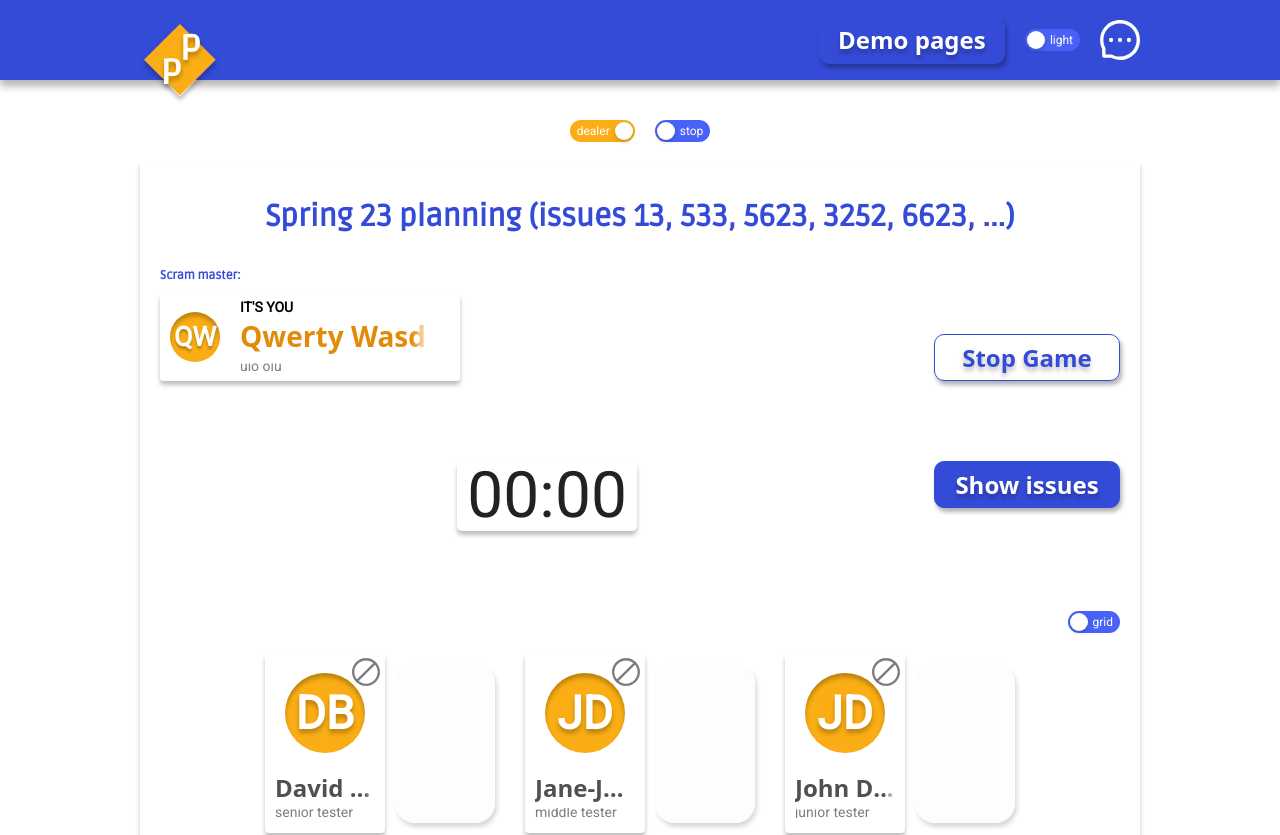
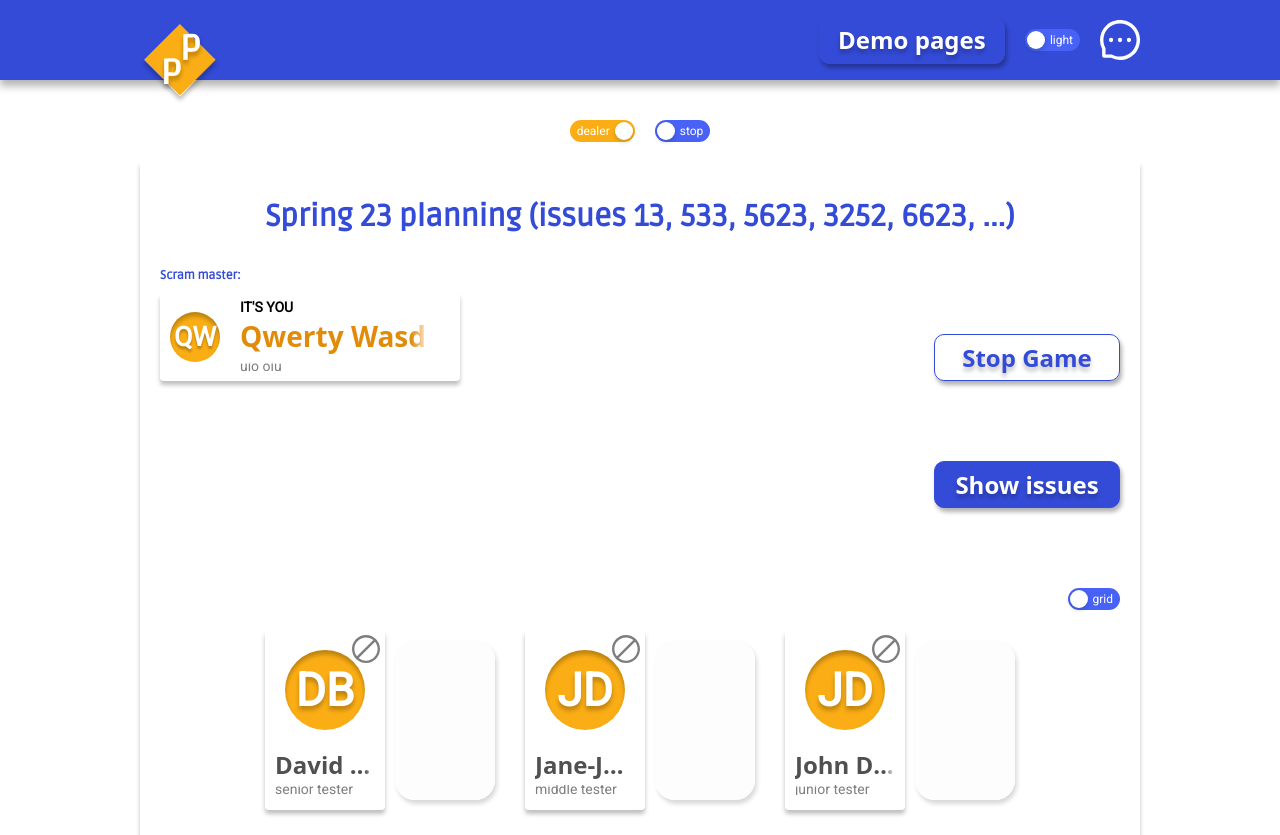
Before and after one commit to fronte-finem/RSS_React-2021Q3_Team-33_Pointing-Poker, a React (Vite) app: page /demo/game in a window 1280 px wide. Shown: the top 835 px of the page. Built offline with nearby package versions, Linux system fonts and the light colour scheme.

Commit message:
fix: timer visibility

```diff
--- a/client/src/components/pages/game/round/round.tsx
+++ b/client/src/components/pages/game/round/round.tsx
@@ -16,9 +16,7 @@ export const Round = observer(function Round() {
         <IssueCard issue={gameState.currentIssue} />
         <Statistics issueId={gameState.currentIssue?.id} />
       </Center>
-      <Center>
-        <GameTimer />
-      </Center>
+      <Center>{gameState.settings.timeout ? <GameTimer /> : null}</Center>
       <Center>
         <Button onClick={() => modalState.showIssues()}>Show issues</Button>
       </Center>
```
